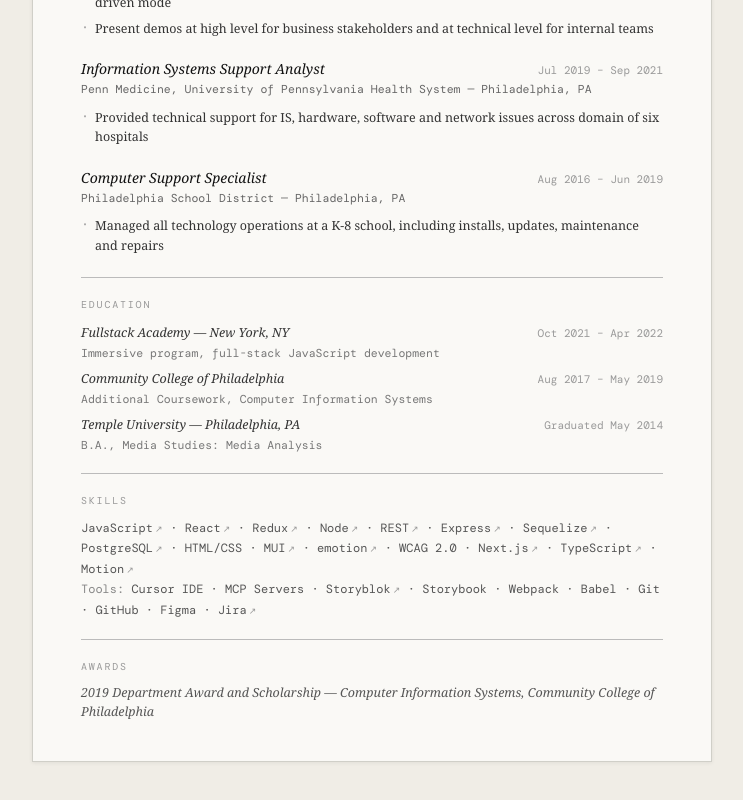
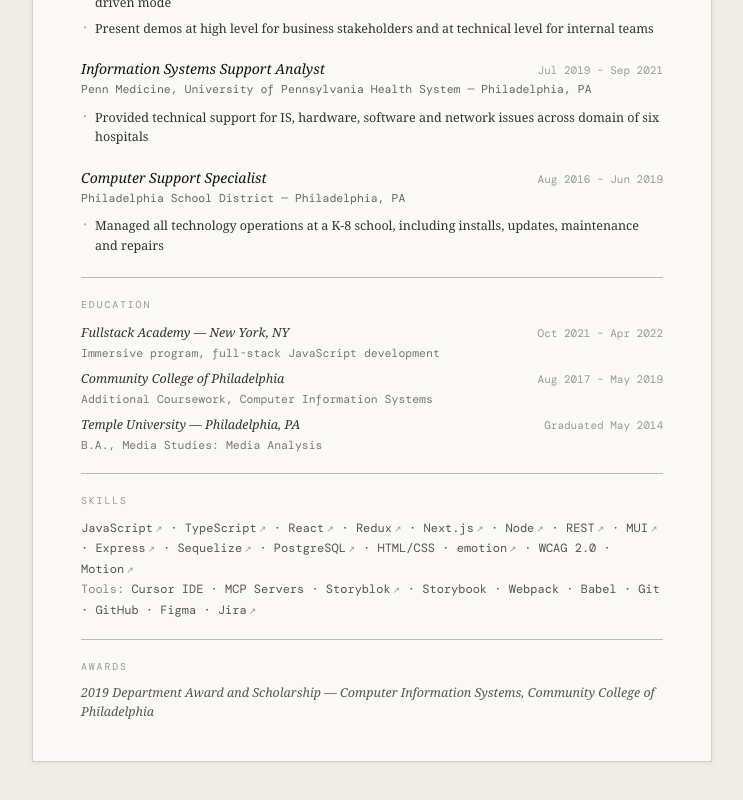
Before and after one commit to Tedicode/claude-nextjs-resume, a Next.js app: page / in a window 1280 px wide. Shown: the part 516-1316 px from the top of the page, without its empty margins (268-1011 px from the left). Built offline with nearby package versions, Linux system fonts and the light colour scheme; a web font is replaced by a local one.

Commit message:
reorder skills section

```diff
--- a/src/data/skills.ts
+++ b/src/data/skills.ts
@@ -30,8 +30,10 @@
 
 export const skills: Skill[] = [
   { id: 'javascript', name: 'JavaScript', description: 'Core language for building interactive web applications on both client and server', associations: [{ type: 'school', school: 'Fullstack Academy' }] },
+  { id: 'typescript', name: 'TypeScript', description: 'A superset of JavaScript that adds static typing', associations: [{ type: 'project', name: 'Interactive Resume with Claude', url: 'https://claude-nextjs-resume.vercel.app' }] },
   { id: 'react', name: 'React', description: 'A JavaScript library for building user interfaces', associations: [{ type: 'work', company: 'New York Life' }, { type: 'school', school: 'Fullstack Academy' }] },
   { id: 'redux', name: 'Redux', description: 'Predictable state container for managing complex application state', associations: [{ type: 'work', company: 'New York Life' }] },
+  { id: 'nextjs', name: 'Next.js', description: 'A React framework for building server-side rendered applications', associations: [{ type: 'project', name: 'Interactive Resume with Claude', url: 'https://claude-nextjs-resume.vercel.app' }] },
   { id: 'node', name: 'Node', description: 'JavaScript runtime for building server-side applications and APIs', associations: [{ type: 'school', school: 'Fullstack Academy' }] },
   { id: 'rest', name: 'REST', description: 'Architectural style for designing and consuming HTTP-based APIs', associations: [{ type: 'work', company: 'New York Life' }] },
   { id: 'express', name: 'Express', description: 'Minimal Node.js web framework for building REST APIs and middleware', associations: [{ type: 'school', school: 'Fullstack Academy' }] },
@@ -51,8 +53,6 @@
   { id: 'github', name: 'GitHub', description: 'Platform for hosting repositories, code review, and CI/CD workflows' },
   { id: 'figma', name: 'Figma', description: 'Collaborative design tool for UI mockups, prototypes, and design handoff' },
   { id: 'jira', name: 'Jira', description: 'Project management tool for tracking sprints, tickets, and agile workflows', associations: [{ type: 'work', company: 'New York Life' }] },
-  { id: 'nextjs', name: 'Next.js', description: 'A React framework for building server-side rendered applications', associations: [{ type: 'project', name: 'Interactive Resume with Claude', url: 'https://claude-nextjs-resume.vercel.app' }] },
-  { id: 'typescript', name: 'TypeScript', description: 'A superset of JavaScript that adds static typing', associations: [{ type: 'project', name: 'Interactive Resume with Claude', url: 'https://claude-nextjs-resume.vercel.app' }] },
   { id: 'motion', name: 'Motion', description: 'A library for creating animations and transitions', skillLevel: 'beginner', associations: [{ type: 'project', name: 'Interactive Resume with Motion', url: 'https://motion-nextjs-resume.vercel.app' }] },
 ]
 
@@ -63,19 +63,19 @@
 
 export const resumePrimarySkills: ResumeSkillEntry[] = [
   { skillId: 'javascript', clickable: true },
+  { skillId: 'typescript', clickable: true },
   { skillId: 'react', clickable: true },
   { skillId: 'redux', clickable: true },
+  { skillId: 'nextjs', clickable: true },
   { skillId: 'node', clickable: true },
   { skillId: 'rest', clickable: true },
+  { skillId: 'mui', clickable: true },
   { skillId: 'express', clickable: true },
   { skillId: 'sequelize', clickable: true },
   { skillId: 'postgresql', clickable: true },
   { skillId: 'html-css' },
-  { skillId: 'mui', clickable: true },
   { skillId: 'emotion', clickable: true },
   { skillId: 'wcag-2.0' },
-  { skillId: 'nextjs', clickable: true },
-  { skillId: 'typescript', clickable: true },
   { skillId: 'motion', clickable: true },
 ]
 
```
